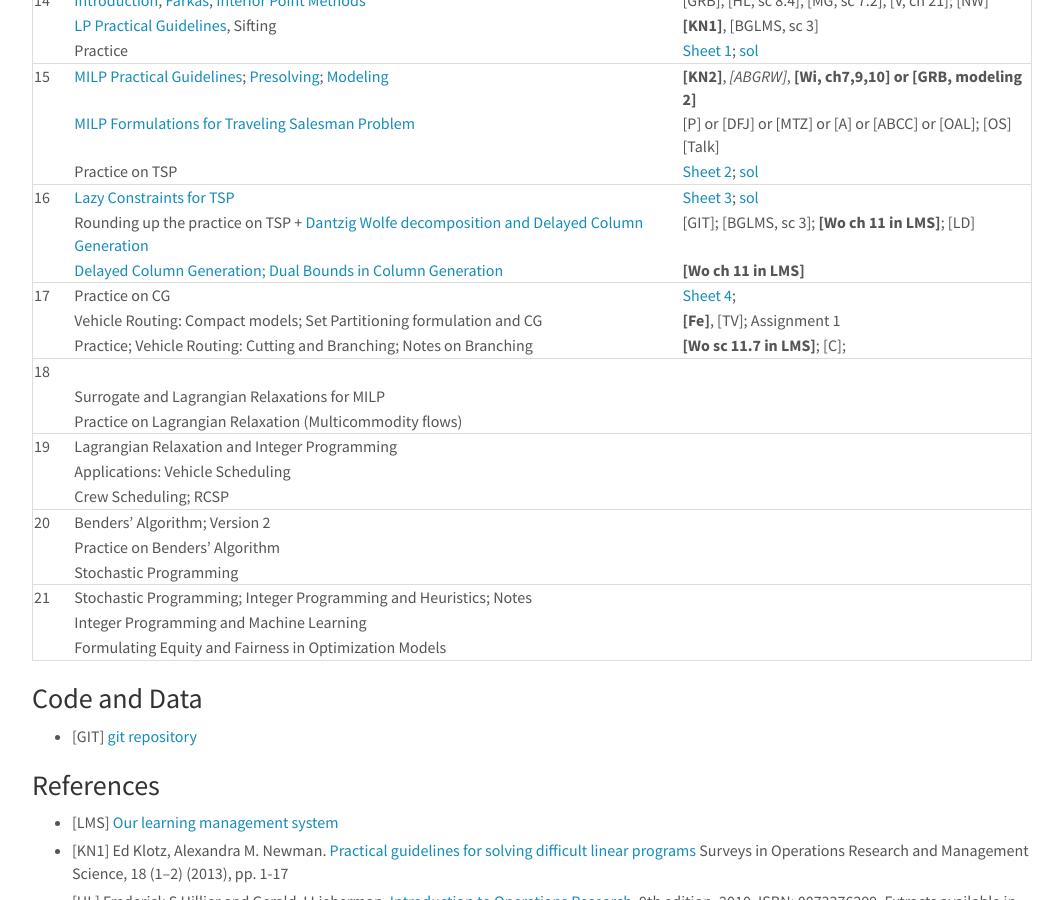
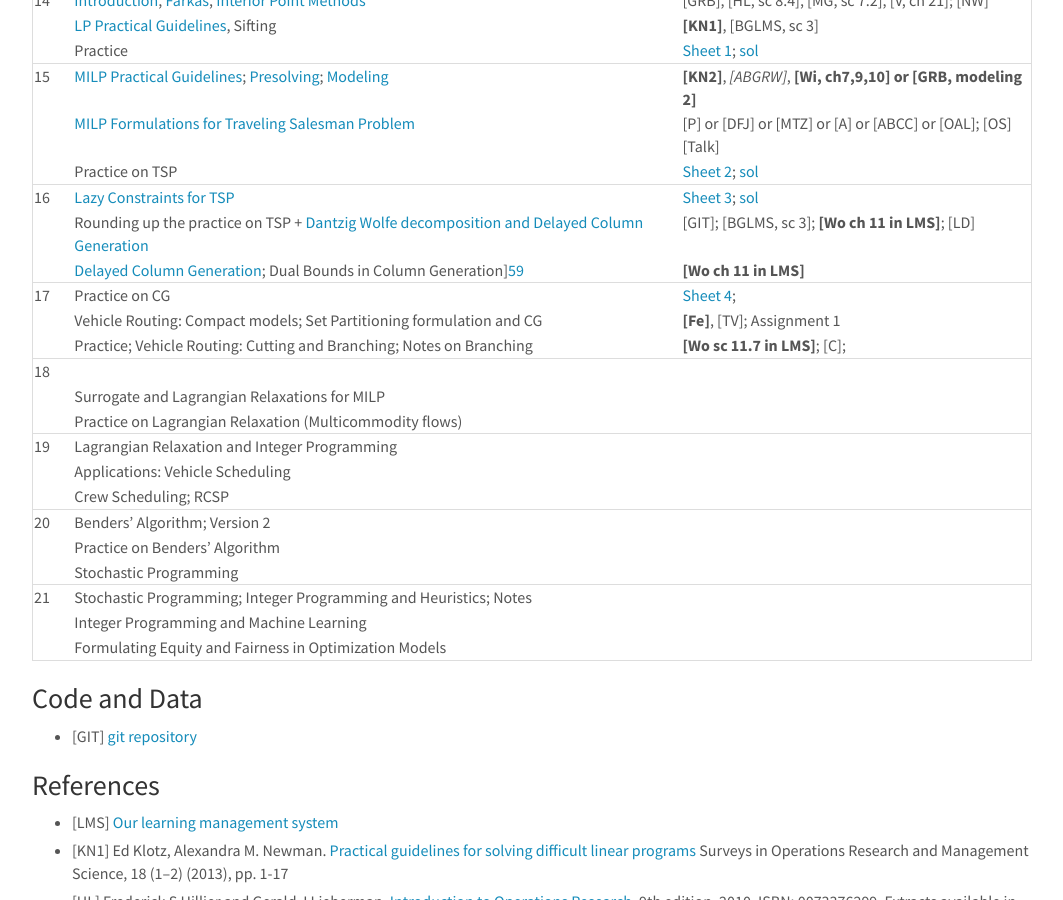
Before and after one commit to DM872/dm872.github.io, a Jekyll site: the page built from index.md, in a window 1280 px wide and 900 px high, scrolled down 591 px. Shown: the whole window, without its empty margins (108-1171 px from the left). Built offline with Jekyll 4.4.1, drawn with Linux system fonts in a browser that asks for light colours; nearby versions of some CDN libraries; comment, search, counter and statistics services are not loaded; some of the changed lines change nothing that is shown.

Commit message:
added material

```diff
--- a/index.md
+++ b/index.md
@@ -66,7 +66,7 @@
 |------+----------------------------------------------------------------------------------------------------+---------------------------------------------------------------|
 |   16 | [Lazy Constraints for TSP][54]                                                                     | [Sheet 3][13]; [sol][83]                                      |
 |      | Rounding up the practice on TSP +  [Dantzig Wolfe decomposition and Delayed Column Generation][58] | [GIT]; [BGLMS, sc 3];  **[Wo ch 11 in LMS]**; [LD]            |
-|      | [Delayed Column Generation; Dual Bounds in Column Generation][59]                                  | **[Wo ch 11 in LMS]**                                         |
+|      | [Delayed Column Generation][599]; Dual Bounds in Column Generation][59]                                  | **[Wo ch 11 in LMS]**                                         |
 |------+----------------------------------------------------------------------------------------------------+---------------------------------------------------------------|
 |   17 | Practice on CG                                                                                     | [Sheet 4][14];                                                |
 |      | Vehicle Routing: Compact models; Set Partitioning formulation and CG                               | **[Fe]**, [TV];  Assignment 1                                 |
```
